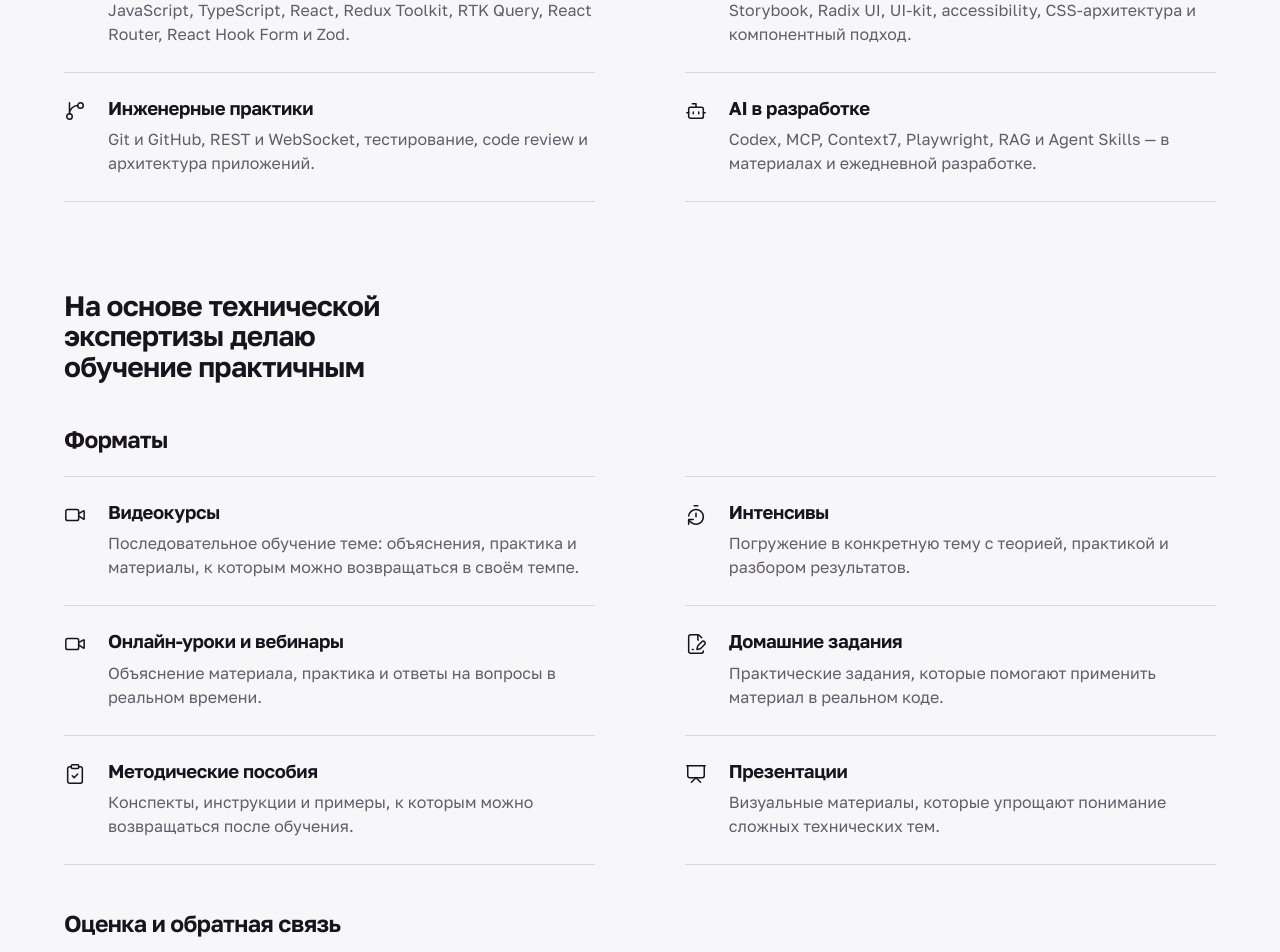
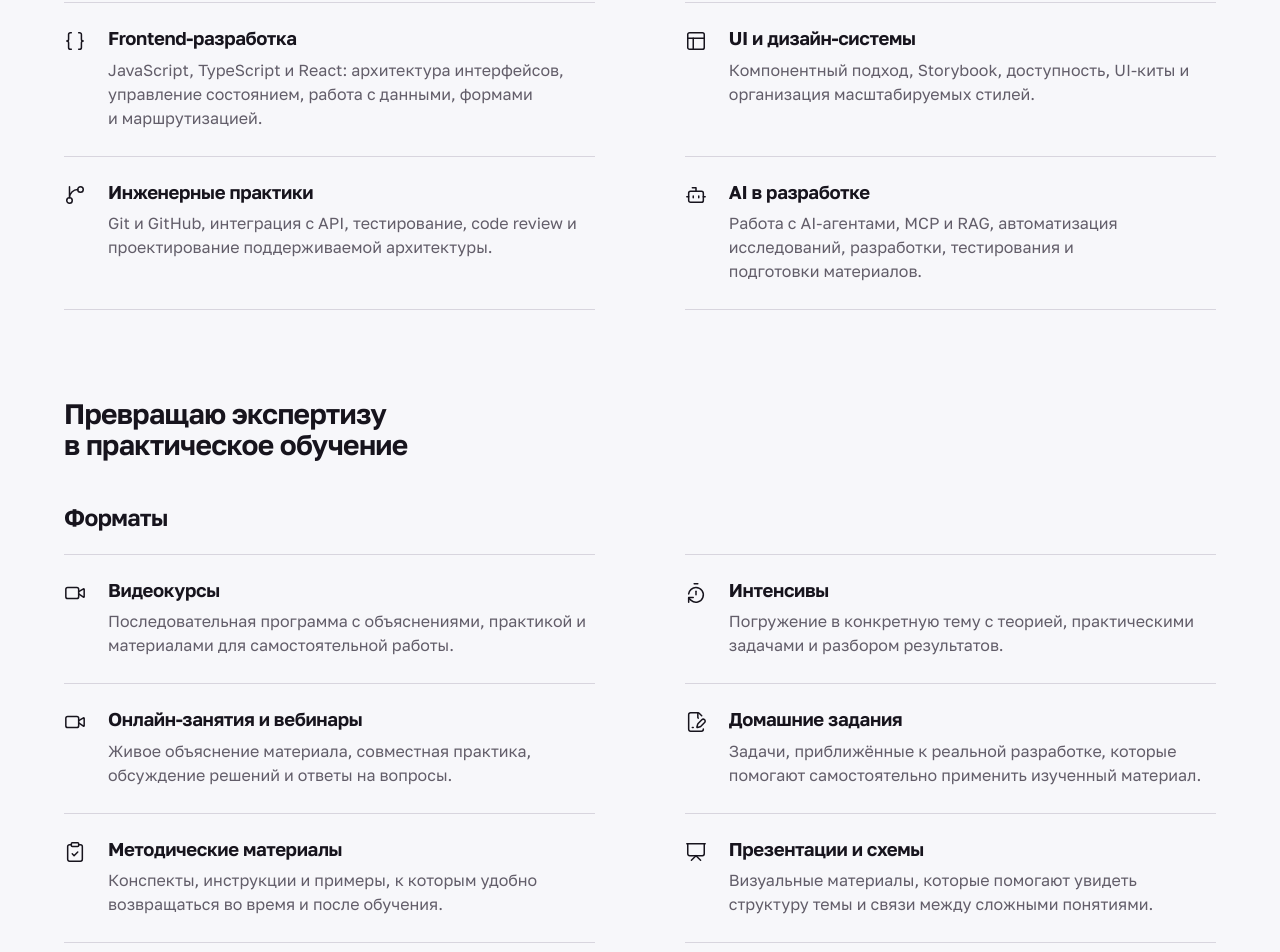
Before and after one commit to safronman/safronman.github.io, a Next.js app: page / in a window 1280 px wide. Shown: the part 5898-6850 px from the top of the page. Built offline with nearby package versions, Linux system fonts and the light colour scheme.

Commit message:
docs(portfolio): refine expertise copy and update lesson preview

```diff
--- a/app/teaching-practices/teaching-video/teaching-video.tsx
+++ b/app/teaching-practices/teaching-video/teaching-video.tsx
@@ -21,7 +21,7 @@ export default function TeachingVideo() {
             allowFullScreen
             className={s.player}
             src={embedUrl}
-            title="Фрагмент занятия: Auth flow with protected routes"
+            title="Фрагмент практического занятия по теме:Auth. Работа useEffect"
           />
         ) : (
           <button
@@ -35,7 +35,7 @@ export default function TeachingVideo() {
               fill
               priority={false}
               sizes="(max-width: 820px) 100vw, 50vw"
-              src="/video/video-auth-cover.png"
+              src="/video/video-auth-use-cover.png"
             />
             <span aria-hidden="true" className={s.play}>
               <PlayIcon />
--- a/app/technical-foundation/technical-foundation.tsx
+++ b/app/technical-foundation/technical-foundation.tsx
@@ -23,25 +23,25 @@ type FoundationArea = {
 const foundationAreas: FoundationArea[] = [
   {
     description:
-      "JavaScript, TypeScript, React, Redux Toolkit, RTK Query, React Router, React Hook Form и Zod.",
+      "JavaScript, TypeScript и React: архитектура интерфейсов, управление состоянием, работа с данными, формами и маршрутизацией.",
     icon: Braces,
-    title: "Frontend",
+    title: "Frontend-разработка",
   },
   {
     description:
-      "Storybook, Radix UI, UI-kit, accessibility, CSS-архитектура и компонентный подход.",
+      "Компонентный подход, Storybook, доступность, UI-киты и организация масштабируемых стилей.",
     icon: PanelsTopLeft,
     title: "UI и дизайн-системы",
   },
   {
     description:
-      "Git и GitHub, REST и WebSocket, тестирование, code review и архитектура приложений.",
+      "Git и GitHub, интеграция с API, тестирование, code review и проектирование поддерживаемой архитектуры.",
     icon: GitBranch,
     title: "Инженерные практики",
   },
   {
     description:
-      "Codex, MCP, Context7, Playwright, RAG и Agent Skills — в материалах и ежедневной разработке.",
+      "Работа с AI-агентами, MCP и RAG, автоматизация исследований, разработки, тестирования и подготовки материалов.",
     icon: Bot,
     title: "AI в разработке",
   },
@@ -50,39 +50,39 @@ const foundationAreas: FoundationArea[] = [
 const formatAreas: FoundationArea[] = [
   {
     description:
-      "Последовательное обучение теме: объяснения, практика и материалы, к которым можно возвращаться в своём темпе.",
+      "Последовательная программа с объяснениями, практикой и материалами для самостоятельной работы.",
     icon: Video,
     title: "Видеокурсы",
   },
   {
     description:
-      "Погружение в конкретную тему с теорией, практикой и разбором результатов.",
+      "Погружение в конкретную тему с теорией, практическими задачами и разбором результатов.",
     icon: TimerReset,
     title: "Интенсивы",
   },
   {
     description:
-      "Объяснение материала, практика и ответы на вопросы в реальном времени.",
+      "Живое объяснение материала, совместная практика, обсуждение решений и ответы на вопросы.",
     icon: Video,
-    title: "Онлайн-уроки и вебинары",
+    title: "Онлайн-занятия и вебинары",
   },
   {
     description:
-      "Практические задания, которые помогают применить материал в реальном коде.",
+      "Задачи, приближённые к реальной разработке, которые помогают самостоятельно применить изученный материал.",
     icon: FilePenLine,
     title: "Домашние задания",
   },
   {
     description:
-      "Конспекты, инструкции и примеры, к которым можно возвращаться после обучения.",
+      "Конспекты, инструкции и примеры, к которым удобно возвращаться во время и после обучения.",
     icon: ClipboardCheck,
-    title: "Методические пособия",
+    title: "Методические материалы",
   },
   {
     description:
-      "Визуальные материалы, которые упрощают понимание сложных технических тем.",
+      "Визуальные материалы, которые помогают увидеть структуру темы и связи между сложными понятиями.",
     icon: Presentation,
-    title: "Презентации",
+    title: "Презентации и схемы",
   },
 ];
 
@@ -131,20 +131,20 @@ export default function TechnicalFoundation() {
     <section className={s.foundation} id="expertise">
       <div className={s.inner}>
         <header className={s.intro}>
-          <h2>Техническая экспертиза и коммуникация</h2>
+          <h2>Техническая экспертиза, которую умею передавать</h2>
           <p>
             Разбираюсь в техническом предмете и выбираю форму, в которой он
             станет полезным для студентов, команды или клиентов.
           </p>
         </header>
         <div className={s.groups}>
-          <ExpertiseGroup items={foundationAreas} title="Что глубоко знаю" />
+          <ExpertiseGroup items={foundationAreas} title="Ключевые области экспертизы" />
           <section className={s.group}>
-            <h3>На основе технической экспертизы делаю обучение практичным</h3>
+            <h3>Превращаю экспертизу в практическое обучение</h3>
             <ExpertiseGroup items={formatAreas} title="Форматы" />
             <ExpertiseGroup
               items={assessmentAreas}
-              title="Оценка и обратная связь"
+              title="Проверка и обратная связь"
             />
           </section>
         </div>
```
Also changed, not shown: public/video/video-auth-cover.png (deleted), 1 other file (tests, documents, lock files or other folders).
